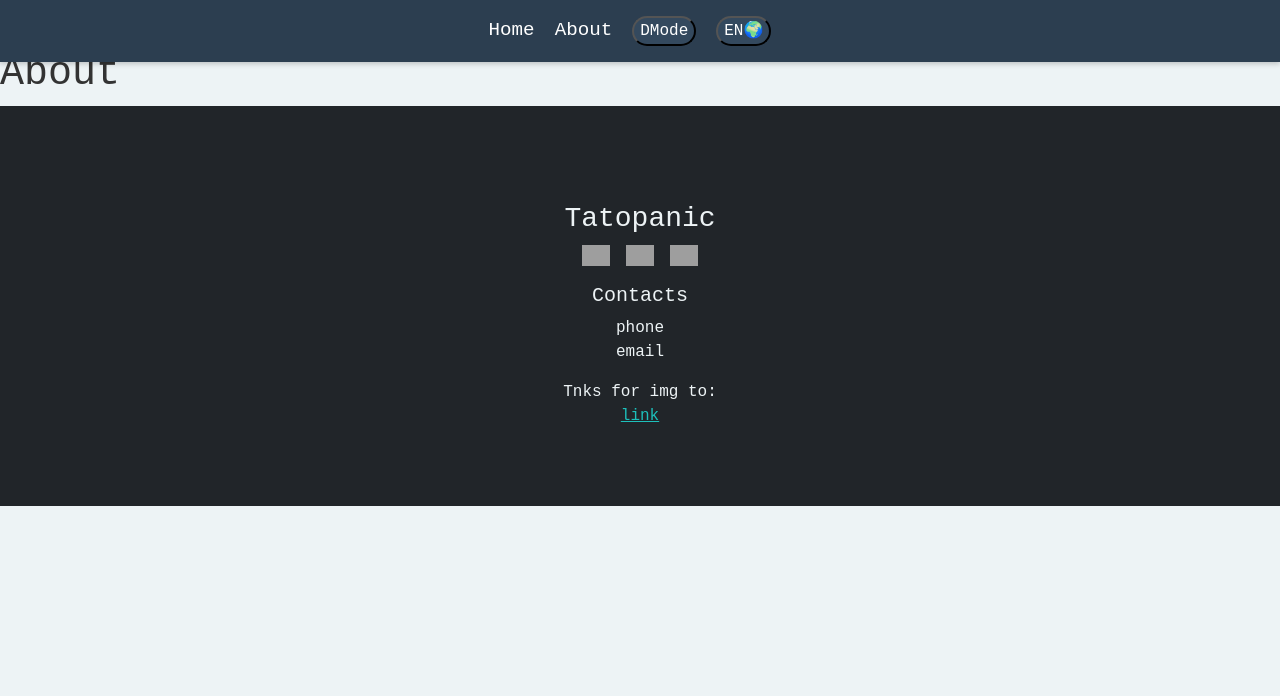
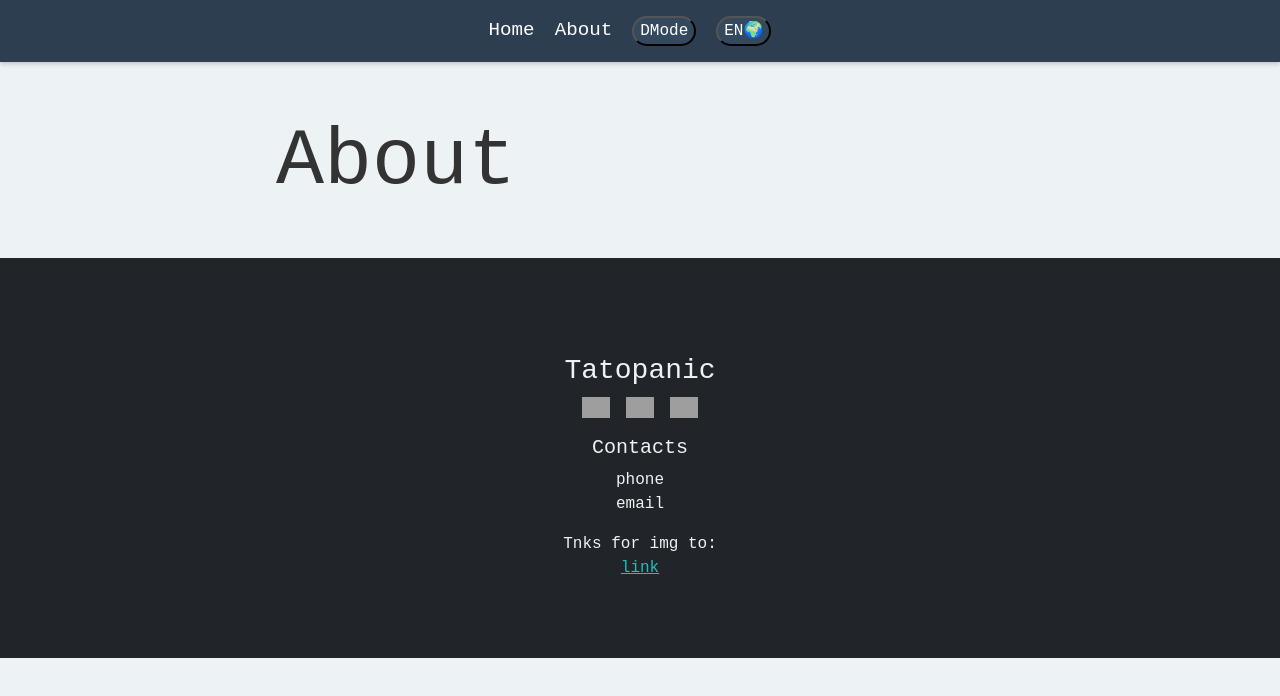
Before and after one commit to JungleKiosk/tatopanic, a Vue app: page /about in a window 1280 px wide. Shown: the top 696 px of the page. Built offline with nearby package versions, Linux system fonts and the light colour scheme; grey boxes are pictures that could not be loaded.

Commit message:
i18n - about

```diff
--- a/src/lang/i18n.js
+++ b/src/lang/i18n.js
@@ -9,6 +9,9 @@ const messages = {
     home: {
       title: "Home",
     },
+    about: {
+      title: "About",
+    }
   },
   it: {
     navbar: {
@@ -17,6 +20,9 @@ const messages = {
     },
     home: {
       title: "Home",
+    },
+    about: {
+      title: "About",
     }
   },
 };
--- a/src/views/About.vue
+++ b/src/views/About.vue
@@ -4,7 +4,14 @@
 
 
 <template>
-<h1>About</h1>
+    <div class="container">
+        <div class="row mt-5 justify-content-center">
+            <div class="col-12 col-lg-8 p-3">
+                <h1 class="display-1">{{ $t('about.title') }}</h1>
+                <br>
+            </div>
+        </div>
+    </div>
 </template>
 
 
```
Also changed, not shown: 1 other file (tests, documents, lock files or other folders).
